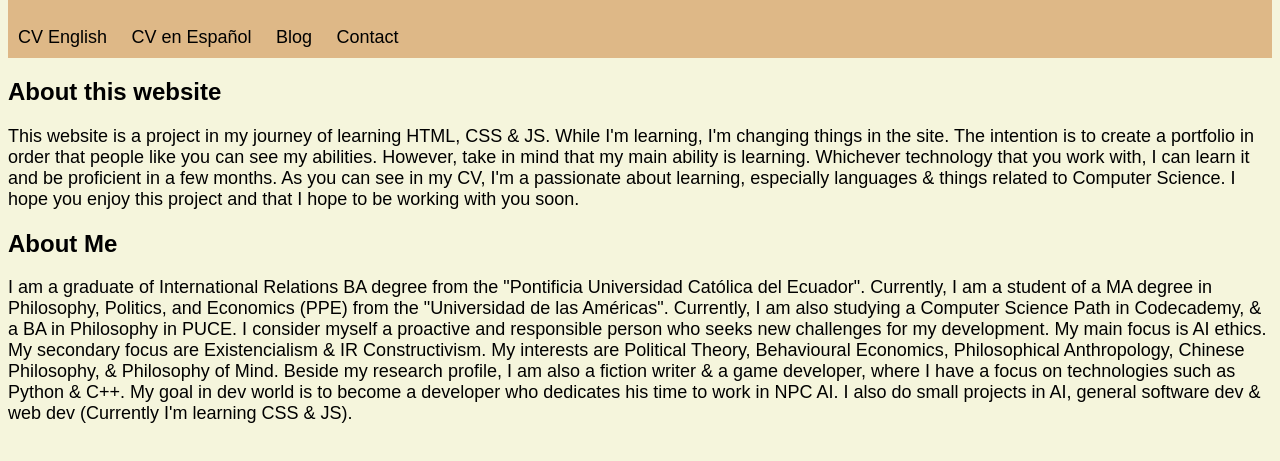
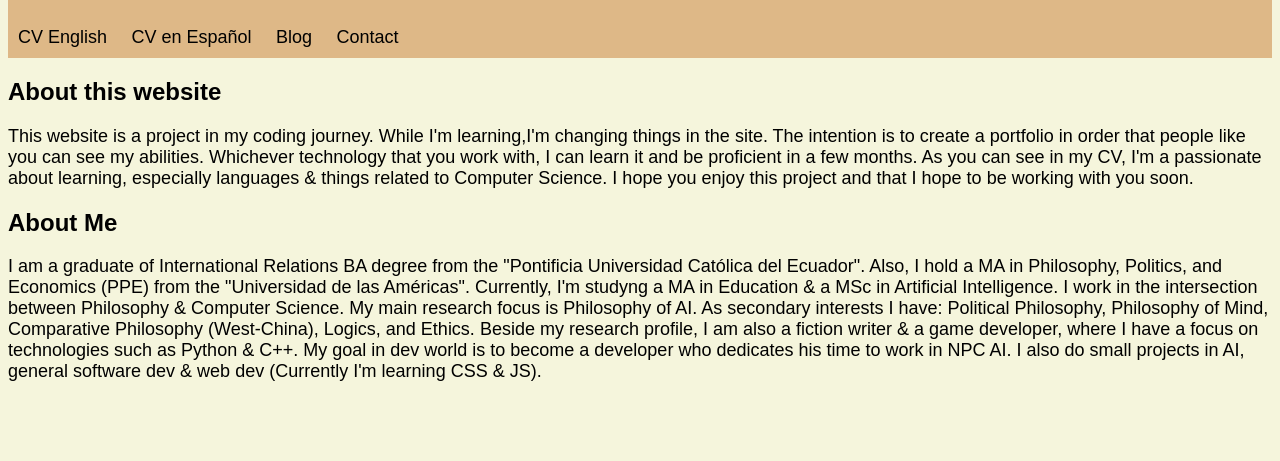
Before and after one commit to FelixAndueza/portfolio.github.io, a plain HTML site: page index.html in a window 1280 px wide. Shown: the part 51-512 px from the top of the page. Drawn offline with Linux system fonts and the light colour scheme.

Commit message:
Update index.html

```diff
--- a/index.html
+++ b/index.html
@@ -18,20 +18,18 @@
             </nav>
         </header>
         <h2>About this website</h2>
-        <p>This website is a project in my journey of learning HTML, CSS & JS. While I'm learning,
-            I'm changing things in the site. The intention is to create a portfolio in order that people
-            like you can see my abilities. However, take in mind that my main ability is learning. Whichever
-            technology that you work with, I can learn it and be proficient in a few months. As you can see in my CV,
-            I'm a passionate about learning, especially languages & things related to Computer Science. I hope you
-            enjoy this project and that I hope to be working with you soon.
+        <p>This website is a project in my coding journey. While I'm learning,I'm changing things in the site.
+            The intention is to create a portfolio in order that people like you can see my abilities.
+            Whichever technology that you work with, I can learn it and be proficient in a few months.
+            As you can see in my CV, I'm a passionate about learning, especially languages & things related to
+            Computer Science. I hope you enjoy this project and that I hope to be working with you soon.
         </p>
         <h2>About Me</h2>
         <p>I am a graduate of International Relations BA degree from the "Pontificia Universidad Católica del Ecuador".
-            Currently, I am a student of a MA degree in Philosophy, Politics, and Economics (PPE) from the "Universidad
-            de las Américas". Currently, I am also studying a Computer Science Path in Codecademy, & a BA in Philosophy in PUCE.
-            I consider myself a proactive and responsible person who seeks new challenges for my development.
-            My main focus is AI ethics. My secondary focus are Existencialism & IR Constructivism. My interests are
-            Political Theory, Behavioural Economics, Philosophical Anthropology, Chinese Philosophy, & Philosophy of Mind.
+            Also, I hold a MA in Philosophy, Politics, and Economics (PPE) from the "Universidad de las Américas".
+            Currently, I'm studyng a MA in Education & a MSc in Artificial Intelligence. I work in the intersection
+            between Philosophy & Computer Science. My main research focus is Philosophy of AI. As secondary interests
+            I have: Political Philosophy, Philosophy of Mind, Comparative Philosophy (West-China), Logics, and Ethics.
             Beside my research profile, I am also a fiction writer & a game developer, where I have a focus on technologies
             such as Python & C++. My goal in dev world is to become a developer who dedicates his time to work in NPC AI.
             I also do small projects in AI, general software dev & web dev (Currently I'm learning CSS & JS).
```
